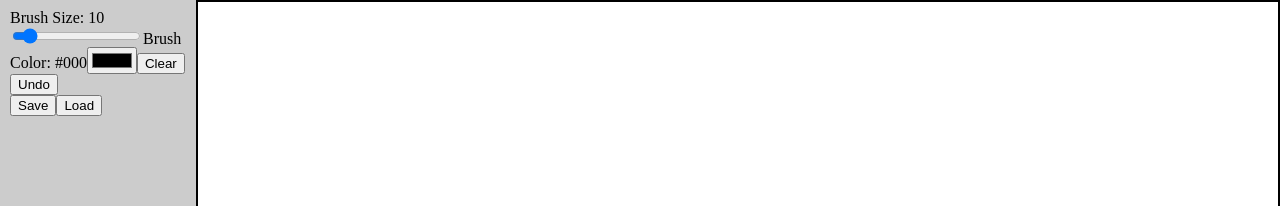
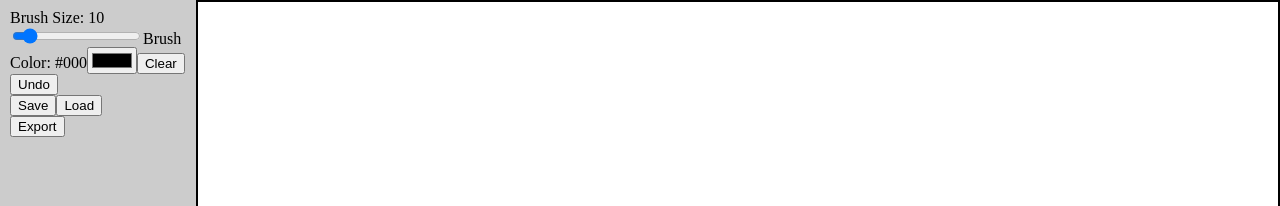
Before and after one commit to AtillaDev/Collaborative-Canvas, a React (Vite) app in the folder colaborative-canvas/: page / in a window 1280 px wide. Shown: the top 206 px of the page. Built offline with nearby package versions, Linux system fonts and the light colour scheme.

Commit message:
added basic export functionality

```diff
--- a/colaborative-canvas/src/components/Canvas/Canvas.jsx
+++ b/colaborative-canvas/src/components/Canvas/Canvas.jsx
@@ -19,6 +19,7 @@ function Canvas() {
   useEffect(() => {
     const canvas = canvasRef.current;
     if (!canvas) return;
+    loadDrawing();
 
     function handleResize() {
       setCanvasSize({
@@ -166,6 +167,15 @@ function Canvas() {
     }
   }
 
+  function exportAsImage() {
+    const canvas = canvasRef.current;
+    const dataURL = canvas.toDataURL('image/png');
+    const link = document.createElement('a');
+    link.href = dataURL;
+    link.download = 'drawing.png';
+    link.click();
+  }
+
   return (
     <>
       <Toolbar
@@ -177,6 +187,7 @@ function Canvas() {
         onBrushColorChange={changeBrushColor}
         onClearCanvas={clearCanvas}
         onUndo={undo} // Add Undo button
+        onExport={exportAsImage} // Download data for current drawing
       />
       <canvas
         ref={canvasRef}
--- a/colaborative-canvas/src/components/Toolbar/Toolbar.jsx
+++ b/colaborative-canvas/src/components/Toolbar/Toolbar.jsx
@@ -9,6 +9,7 @@ function Toolbar({
   onUndo,
   onSave,
   onLoad,
+  onExport,
 }) {
   return (
     <div style={{ padding: '10px', background: '#ccc' }}>
@@ -54,6 +55,10 @@ function Toolbar({
           Load
         </button>
       </div>
+
+      <button onClick={onExport} type="button">
+        Export
+      </button>
     </div>
   );
 }
@@ -69,6 +74,8 @@ Toolbar.propTypes = {
 
   onLoad: PropTypes.func.isRequired,
   onSave: PropTypes.func.isRequired,
+
+  onExport: PropTypes.func.isRequired,
 };
 
 export default Toolbar;
```
